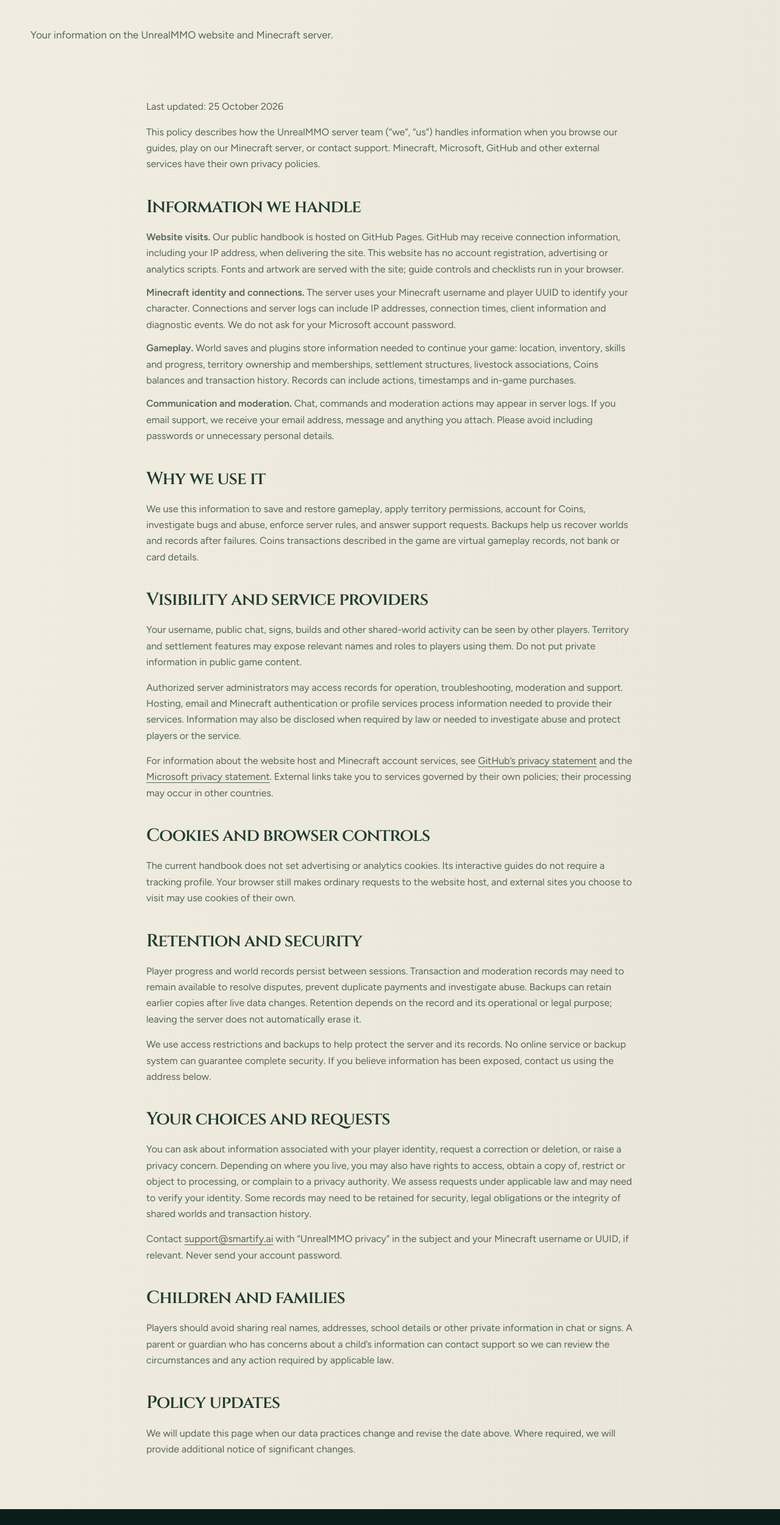
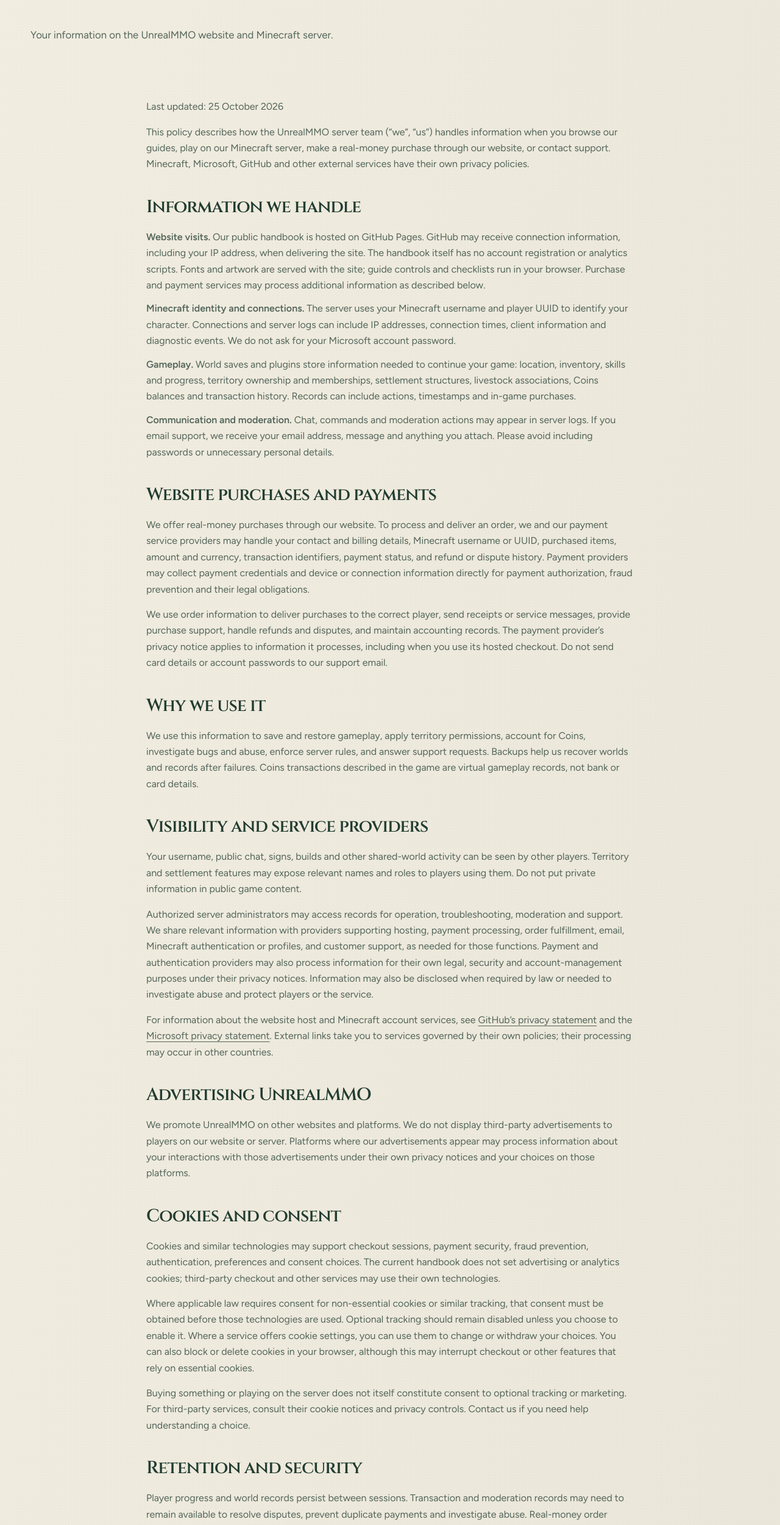
Before and after one commit to UnrealMMO/unrealmmo.github.io, a Next.js app: page /privacy-policy in a window 1280 px wide. Shown: the part 243-2744 px from the top of the page at 61% size. Built offline with nearby package versions, Linux system fonts and the light colour scheme; a web font is replaced by a local one.

Commit message:
Clarify purchases, processors and family privacy practices

```diff
--- a/app/about/page.tsx
+++ b/app/about/page.tsx
@@ -43,12 +43,11 @@
         </p>
         <h2>Privacy</h2>
         <p>
-          This version of the website has no account system, advertising,
-          analytics or sign-up form. Skill filters, material checklists and 3D
-          controls run in your browser. Checklists reset when the page reloads.
-          External GitHub links follow GitHub’s own policies. See our{" "}
-          <Link href="/privacy-policy/">Privacy policy</Link> for website and
-          server data handling.
+          Skill filters, material checklists and 3D controls run in your
+          browser. Checklists reset when the page reloads. We do not show
+          third-party advertising to players. Our{" "}
+          <Link href="/privacy-policy/">Privacy policy</Link> explains website
+          purchases, payment providers, cookies, server data and your choices.
         </p>
       </article>
     </div>
--- a/app/privacy-policy/page.tsx
+++ b/app/privacy-policy/page.tsx
@@ -16,18 +16,20 @@
         <p>
           This policy describes how the UnrealMMO server team (“we”, “us”)
           handles information when you browse our guides, play on our Minecraft
-          server, or contact support. Minecraft, Microsoft, GitHub and other
-          external services have their own privacy policies.
+          server, make a real-money purchase through our website, or contact
+          support. Minecraft, Microsoft, GitHub and other external services have
+          their own privacy policies.
         </p>
         <h2>Information we handle</h2>
         <ul>
           <li>
             <strong>Website visits.</strong> Our public handbook is hosted on
             GitHub Pages. GitHub may receive connection information, including
-            your IP address, when delivering the site. This website has no
-            account registration, advertising or analytics scripts. Fonts and
-            artwork are served with the site; guide controls and checklists run
-            in your browser.
+            your IP address, when delivering the site. The handbook itself has
+            no account registration or analytics scripts. Fonts and artwork are
+            served with the site; guide controls and checklists run in your
+            browser. Purchase and payment services may process additional
+            information as described below.
           </li>
           <li>
             <strong>Minecraft identity and connections.</strong> The server uses
@@ -51,6 +53,24 @@
             Please avoid including passwords or unnecessary personal details.
           </li>
         </ul>
+        <h2>Website purchases and payments</h2>
+        <p>
+          We offer real-money purchases through our website. To process and
+          deliver an order, we and our payment service providers may handle your
+          contact and billing details, Minecraft username or UUID, purchased
+          items, amount and currency, transaction identifiers, payment status,
+          and refund or dispute history. Payment providers may collect payment
+          credentials and device or connection information directly for payment
+          authorization, fraud prevention and their legal obligations.
+        </p>
+        <p>
+          We use order information to deliver purchases to the correct player,
+          send receipts or service messages, provide purchase support, handle
+          refunds and disputes, and maintain accounting records. The payment
+          provider’s privacy notice applies to information it processes,
+          including when you use its hosted checkout. Do not send card details
+          or account passwords to our support email.
+        </p>
         <h2>Why we use it</h2>
         <p>
           We use this information to save and restore gameplay, apply territory
@@ -68,11 +88,14 @@
         </p>
         <p>
           Authorized server administrators may access records for operation,
-          troubleshooting, moderation and support. Hosting, email and Minecraft
-          authentication or profile services process information needed to
-          provide their services. Information may also be disclosed when
-          required by law or needed to investigate abuse and protect players or
-          the service.
+          troubleshooting, moderation and support. We share relevant information
+          with providers supporting hosting, payment processing, order
+          fulfillment, email, Minecraft authentication or profiles, and customer
+          support, as needed for those functions. Payment and authentication
+          providers may also process information for their own legal, security
+          and account-management purposes under their privacy notices.
+          Information may also be disclosed when required by law or needed to
+          investigate abuse and protect players or the service.
         </p>
         <p>
           For information about the website host and Minecraft account services,
@@ -87,21 +110,47 @@
           . External links take you to services governed by their own policies;
           their processing may occur in other countries.
         </p>
-        <h2>Cookies and browser controls</h2>
+        <h2>Advertising UnrealMMO</h2>
         <p>
-          The current handbook does not set advertising or analytics cookies.
-          Its interactive guides do not require a tracking profile. Your browser
-          still makes ordinary requests to the website host, and external sites
-          you choose to visit may use cookies of their own.
+          We promote UnrealMMO on other websites and platforms. We do not
+          display third-party advertisements to players on our website or
+          server. Platforms where our advertisements appear may process
+          information about your interactions with those advertisements under
+          their own privacy notices and your choices on those platforms.
+        </p>
+        <h2>Cookies and consent</h2>
+        <p>
+          Cookies and similar technologies may support checkout sessions,
+          payment security, fraud prevention, authentication, preferences and
+          consent choices. The current handbook does not set advertising or
+          analytics cookies; third-party checkout and other services may use
+          their own technologies.
+        </p>
+        <p>
+          Where applicable law requires consent for non-essential cookies or
+          similar tracking, that consent must be obtained before those
+          technologies are used. Optional tracking should remain disabled unless
+          you choose to enable it. Where a service offers cookie settings, you
+          can use them to change or withdraw your choices. You can also block or
+          delete cookies in your browser, although this may interrupt checkout
+          or other features that rely on essential cookies.
+        </p>
+        <p>
+          Buying something or playing on the server does not itself constitute
+          consent to optional tracking or marketing. For third-party services,
+          consult their cookie notices and privacy controls. Contact us if you
+          need help understanding a choice.
         </p>
         <h2>Retention and security</h2>
         <p>
           Player progress and world records persist between sessions.
           Transaction and moderation records may need to remain available to
           resolve disputes, prevent duplicate payments and investigate abuse.
-          Backups can retain earlier copies after live data changes. Retention
-          depends on the record and its operational or legal purpose; leaving
-          the server does not automatically erase it.
+          Real-money order records may also be retained for accounting, tax,
+          refund and payment-provider obligations. Backups can retain earlier
+          copies after live data changes. Retention depends on the record and
+          its operational or legal purpose; leaving the server does not
+          automatically erase it.
         </p>
         <p>
           We use access restrictions and backups to help protect the server and
@@ -127,10 +176,24 @@
         </p>
         <h2>Children and families</h2>
         <p>
+          UnrealMMO does not set a minimum player age. Minecraft accounts,
+          payment services and other providers may have their own age and
+          parental-permission requirements. Children should involve a parent or
+          guardian before making purchases or providing personal information.
+        </p>
+        <p>
+          Having no minimum player age does not remove protections for
+          children’s information. Where applicable law requires parental notice
+          or verifiable parental consent before collecting, using or sharing a
+          child’s personal information, those requirements must be met. This
+          policy is not itself a request for, or proof of, parental consent.
+        </p>
+        <p>
           Players should avoid sharing real names, addresses, school details or
-          other private information in chat or signs. A parent or guardian who
-          has concerns about a child’s information can contact support so we can
-          review the circumstances and any action required by applicable law.
+          other private information in chat or signs. Parents or guardians can
+          contact support to ask about a child’s information, request access or
+          deletion, or raise concerns about collection or purchases. We may need
+          to verify the requester’s identity and authority before acting.
         </p>
         <h2>Policy updates</h2>
         <p>
```
